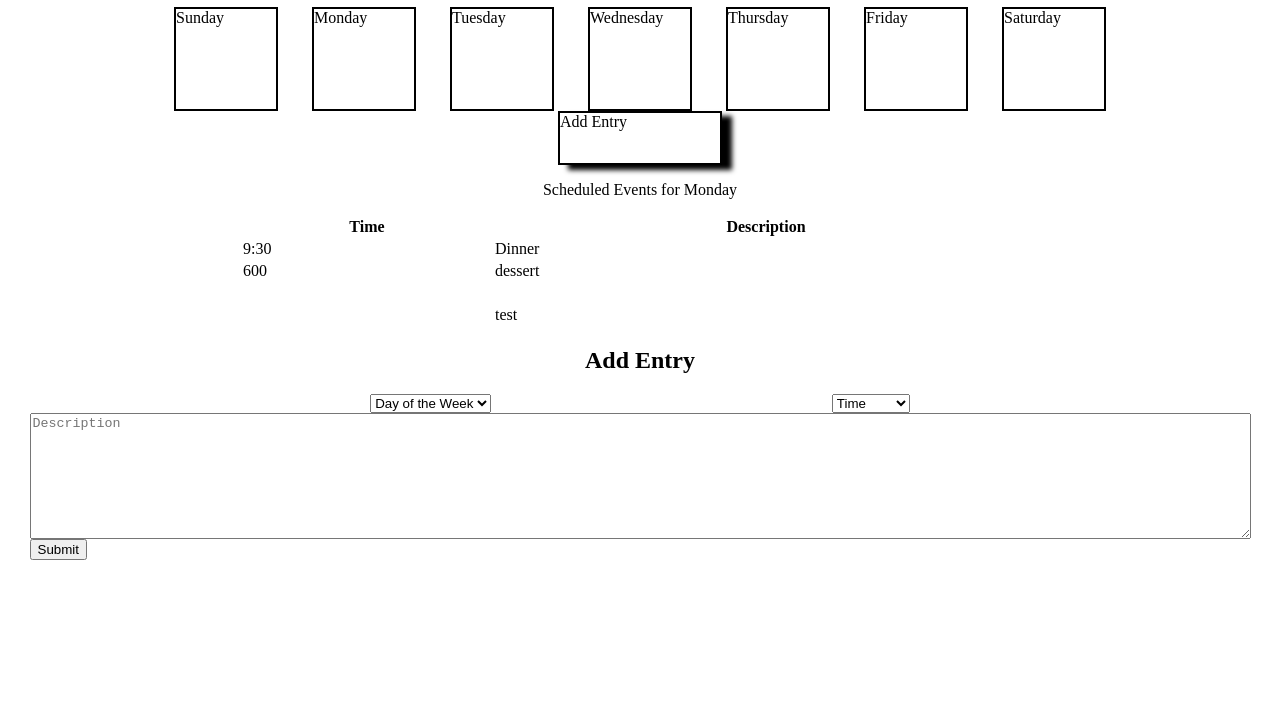
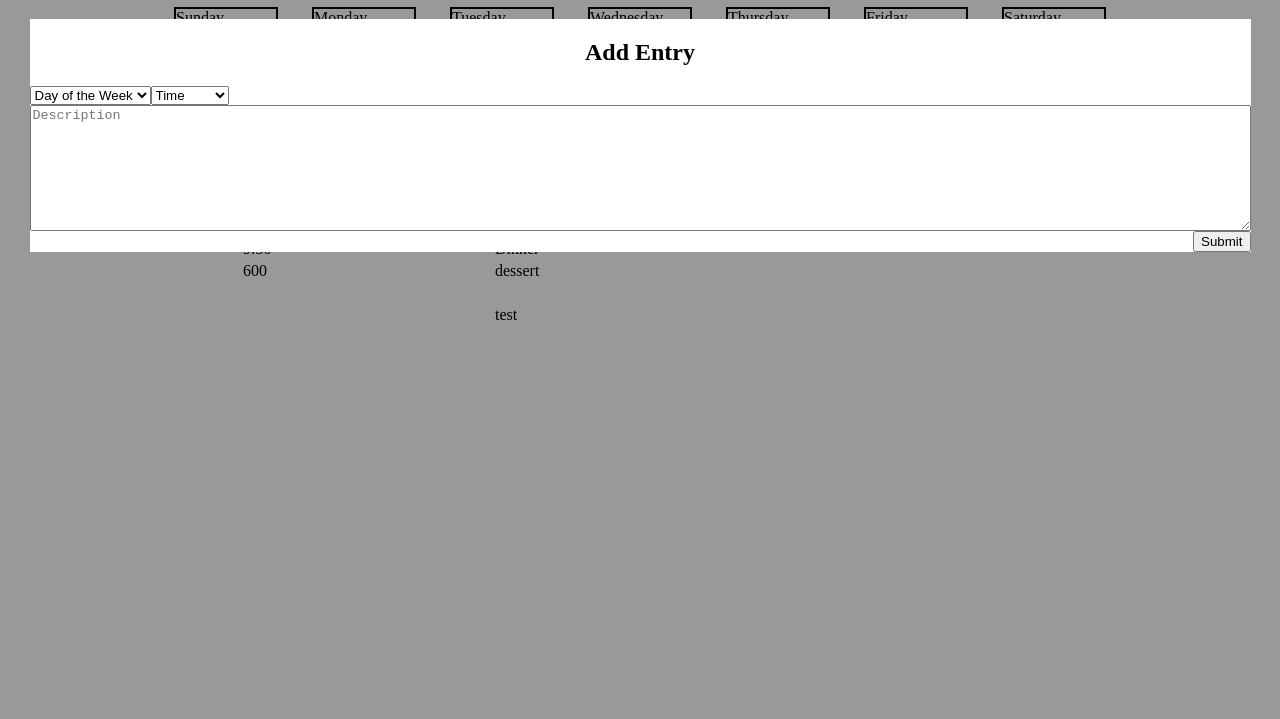
Before and after one commit to stefancarrera/week-planner, a plain HTML site: page index.html in a window 1280 px wide. Shown: the part 81-800 px from the top of the page. Drawn offline with Linux system fonts and the light colour scheme.

Commit message:
css stylings for modal

```diff
--- a/index.html
+++ b/index.html
@@ -164,7 +164,7 @@
             rows = "8"
             placeholder="Description"></textarea>
           </div>
-          <div class="buttonRow">
+          <div class="row buttonRow">
             <button type="submit">Submit</button>
           </div>
 
--- a/styles.css
+++ b/styles.css
@@ -1,3 +1,7 @@
+.hidden {
+  display: none;
+}
+
 .container {
   display: flex;
   flex-direction: column;
@@ -38,3 +42,30 @@ table {
 tr {
   height: 20px;
 }
+
+.modal {
+  position: fixed;
+  display: flex;
+  justify-content: center;
+
+  /* align-content: center; */
+  background-color: rgba(0, 0, 0, 0.4);
+  width: 100%;
+  height: 100%;
+  top: 0;
+  left: 0;
+}
+
+.modal-content {
+  background-color: white;
+  position: fixed;
+  top: 100px;
+}
+
+.drop-downs {
+  justify-content: flex-start;
+}
+
+.buttonRow {
+  justify-content: flex-end;
+}
```
